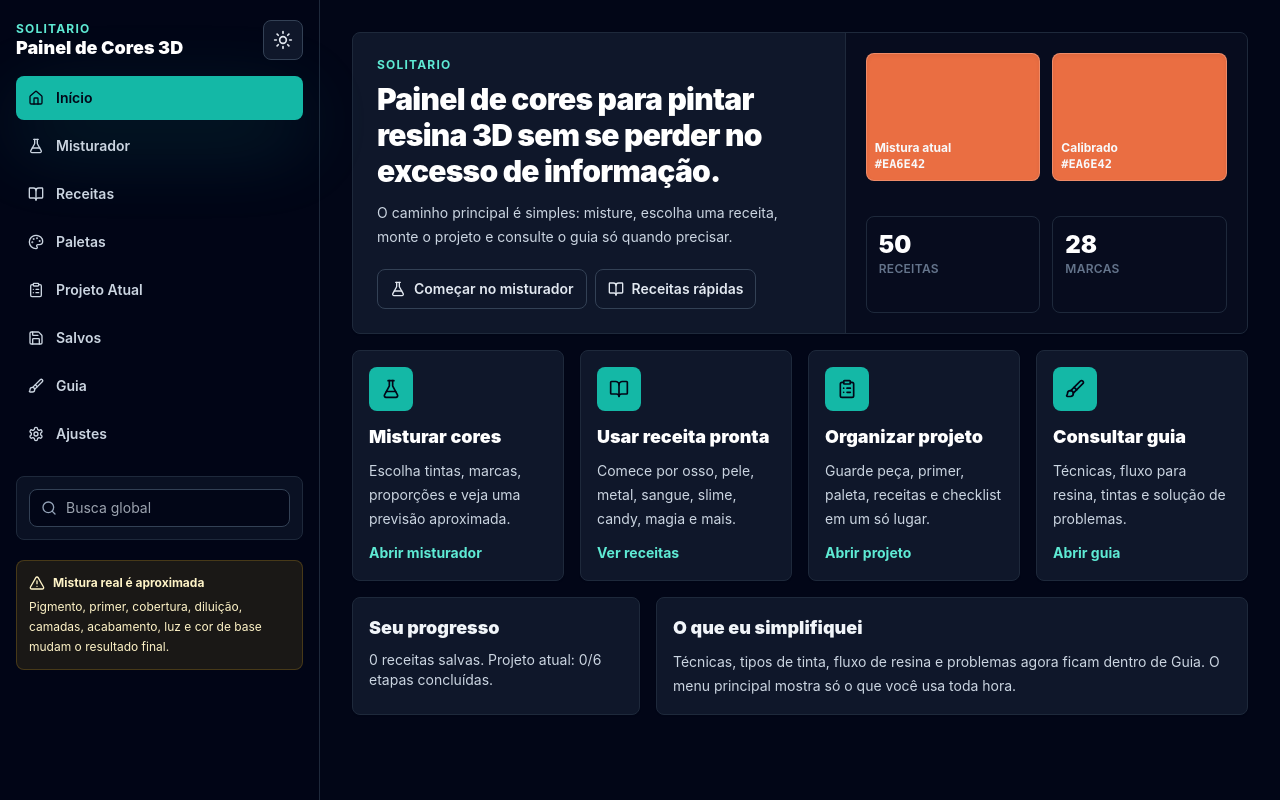
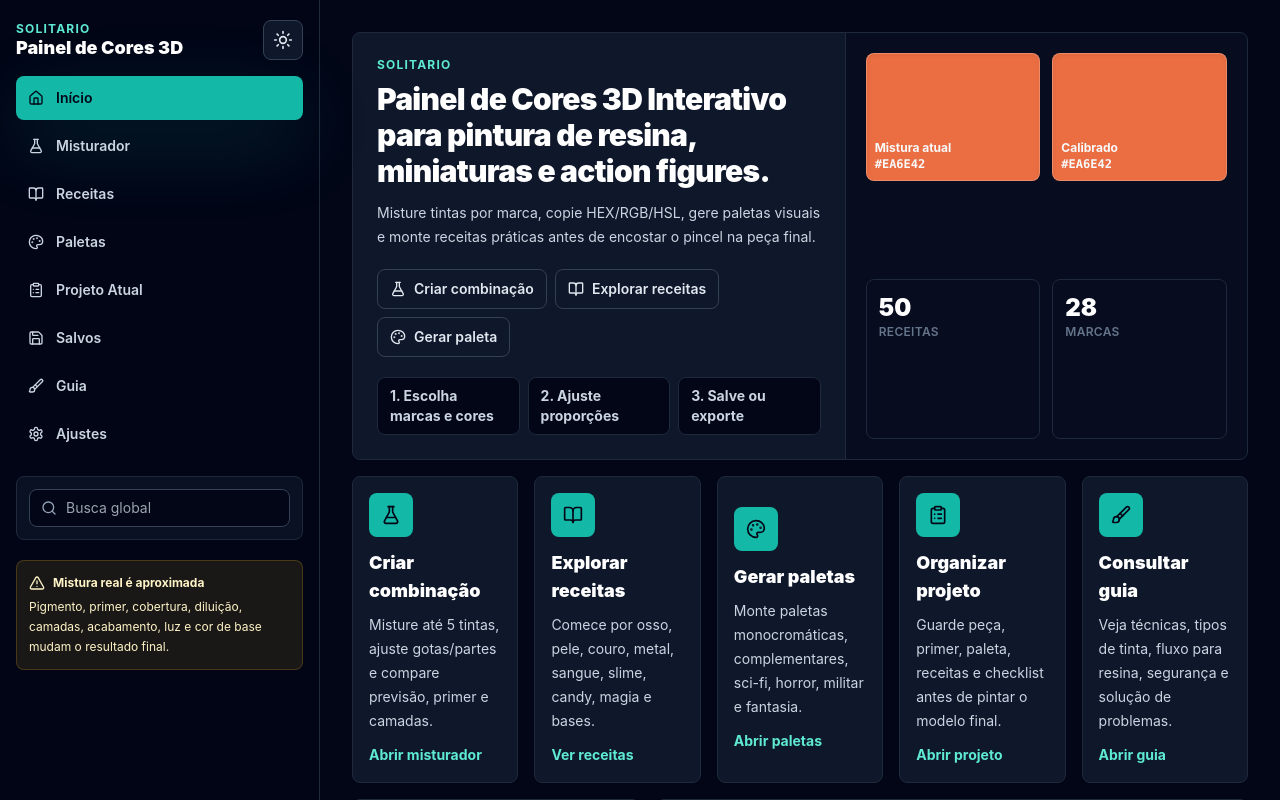
Before and after one commit to Phiricci/Painel-de-Cores, a React (Vite) app: page / in a window 1280 px wide. Shown: the top 800 px of the page. Built offline with nearby package versions, Linux system fonts and the light colour scheme.

Commit message:
Melhora identidade SEO e usabilidade

```diff
--- a/index.html
+++ b/index.html
@@ -5,17 +5,52 @@
     <meta name="viewport" content="width=device-width, initial-scale=1.0" />
     <meta
       name="description"
-      content="Solitario - Painel de Cores 3D: misturador, receitas, técnicas e fluxo para pintura de impressões 3D em resina."
+      content="Misture tintas, escolha marcas, copie HEX/RGB/HSL, gere paletas e siga receitas para pintura de miniaturas, bustos e impressões 3D em resina."
     />
+    <meta name="keywords" content="pintura de miniaturas, resina 3D, paleta de cores, mistura de tintas, Citadel, Vallejo, Acrilex, Army Painter" />
+    <meta name="author" content="Solitario" />
+    <meta property="og:type" content="website" />
+    <meta property="og:locale" content="pt_BR" />
+    <meta property="og:title" content="Solitario | Painel de Cores 3D Interativo" />
+    <meta
+      property="og:description"
+      content="Crie misturas, paletas e receitas de pintura para impressões 3D em resina com marcas, proporções e códigos de cor."
+    />
+    <meta property="og:image" content="/og-image.svg" />
+    <meta name="twitter:card" content="summary_large_image" />
+    <meta name="twitter:title" content="Solitario | Painel de Cores 3D Interativo" />
+    <meta name="twitter:description" content="Misturador, paletas, receitas e guia prático para pintura de miniaturas e resina 3D." />
+    <meta name="twitter:image" content="/og-image.svg" />
     <meta name="theme-color" content="#0f172a" />
     <meta name="apple-mobile-web-app-capable" content="yes" />
     <meta name="apple-mobile-web-app-title" content="Cores 3D" />
     <link rel="manifest" href="/manifest.webmanifest" />
     <link rel="icon" href="/icon.svg" type="image/svg+xml" />
     <link rel="apple-touch-icon" href="/icon.svg" />
-    <title>Solitario - Painel de Cores 3D</title>
+    <title>Solitario | Painel de Cores 3D Interativo</title>
+    <script type="application/ld+json">
+      {
+        "@context": "https://schema.org",
+        "@type": "SoftwareApplication",
+        "name": "Solitario | Painel de Cores 3D Interativo",
+        "applicationCategory": "DesignApplication",
+        "operatingSystem": "Web",
+        "description": "Ferramenta para misturar tintas, gerar paletas e organizar receitas de pintura para miniaturas e impressões 3D em resina.",
+        "inLanguage": "pt-BR",
+        "offers": { "@type": "Offer", "price": "0", "priceCurrency": "BRL" }
+      }
+    </script>
   </head>
   <body>
+    <noscript>
+      <main>
+        <h1>Solitario | Painel de Cores 3D Interativo</h1>
+        <p>
+          Ferramenta para misturar tintas, gerar paletas e organizar receitas de pintura para miniaturas, bustos,
+          dioramas e impressões 3D em resina. Ative o JavaScript para usar o misturador interativo.
+        </p>
+      </main>
+    </noscript>
     <div id="root"></div>
     <script type="module" src="/src/main.tsx"></script>
   </body>
--- a/src/App.tsx
+++ b/src/App.tsx
@@ -268,6 +268,43 @@ const copyToClipboard = async (text: string) => {
   await navigator.clipboard?.writeText(text);
 };
 
+const colorFormats = (hex: string) => {
+  const normalized = normalizeHex(hex);
+  const rgb = hexToRgb(normalized);
+  const hsl = rgbToHsl(rgb);
+  return {
+    hex: normalized.toUpperCase(),
+    rgb: `rgb(${Math.round(rgb.r)}, ${Math.round(rgb.g)}, ${Math.round(rgb.b)})`,
+    hsl: `hsl(${Math.round(hsl.h)} ${Math.round(hsl.s)}% ${Math.round(hsl.l)}%)`,
+    css: `--cor-pintura: ${normalized.toUpperCase()};`,
+  };
+};
+
+const channelLuminance = (value: number) => {
+  const normalized = value / 255;
+  return normalized <= 0.03928 ? normalized / 12.92 : ((normalized + 0.055) / 1.055) ** 2.4;
+};
+
+const relativeLuminance = (hex: string) => {
+  const rgb = hexToRgb(hex);
+  return 0.2126 * channelLuminance(rgb.r) + 0.7152 * channelLuminance(rgb.g) + 0.0722 * channelLuminance(rgb.b);
+};
+
+const contrastRatio = (a: string, b: string) => {
+  const first = relativeLuminance(a);
+  const second = relativeLuminance(b);
+  const light = Math.max(first, second);
+  const dark = Math.min(first, second);
+  return (light + 0.05) / (dark + 0.05);
+};
+
+const contrastLabel = (ratio: number) => {
+  if (ratio >= 7) return "AAA";
+  if (ratio >= 4.5) return "AA";
+  if (ratio >= 3) return "Grande";
+  return "Baixo";
+};
+
 const encodeSharePayload = (payload: ShareRecipePayload) => {
   const json = JSON.stringify(payload);
   const bytes = new TextEncoder().encode(json);
@@ -459,6 +496,82 @@ function ColorSwatch({ hex, label, large = false }: { hex: string; label?: strin
         {label ? <div className="truncate text-xs font-bold">{label}</div> : null}
         <div className="font-mono text-xs font-semibold uppercase">{hex}</div>
       </div>
+    </div>
+  );
+}
+
+function ColorCodePanel({ hex, label = "Cor calibrada" }: { hex: string; label?: string }) {
+  const [copied, setCopied] = useState("");
+  const formats = colorFormats(hex);
+  const whiteContrast = contrastRatio(hex, "#ffffff");
+  const blackContrast = contrastRatio(hex, "#000000");
+  const bestText = whiteContrast >= blackContrast ? "branco" : "preto";
+  const items = [
+    ["HEX", formats.hex],
+    ["RGB", formats.rgb],
+    ["HSL", formats.hsl],
+    ["CSS", formats.css],
+  ] as const;
+
+  const handleCopy = async (formatLabel: string, value: string) => {
+    await copyToClipboard(value);
+    setCopied(formatLabel);
+    window.setTimeout(() => setCopied(""), 1400);
+  };
+
+  return (
+    <div className="rounded-lg border border-slate-200 p-3 dark:border-slate-800">
+      <div className="mb-3 flex flex-wrap items-center justify-between gap-2">
+        <div>
+          <div className="text-sm font-black text-slate-950 dark:text-white">{label}</div>
+          <div className="text-xs text-slate-500 dark:text-slate-400">Toque para copiar códigos de cor.</div>
+        </div>
+        <span className="rounded-md bg-slate-100 px-2 py-1 font-mono text-xs font-bold uppercase text-slate-700 dark:bg-slate-800 dark:text-slate-200">
+          {formats.hex}
+        </span>
+      </div>
+      <div className="grid gap-2 sm:grid-cols-2">
+        {items.map(([formatLabel, value]) => (
+          <button
+            key={formatLabel}
+            type="button"
+            onClick={() => handleCopy(formatLabel, value)}
+            className="flex min-h-11 items-center justify-between gap-2 rounded-lg border border-slate-200 bg-slate-50 px-3 text-left text-xs transition hover:border-teal-400 dark:border-slate-800 dark:bg-slate-950"
+          >
+            <span>
+              <span className="block font-black text-slate-950 dark:text-white">{formatLabel}</span>
+              <span className="block max-w-[190px] truncate font-mono text-slate-600 dark:text-slate-300">{value}</span>
+            </span>
+            <span className="flex items-center gap-1 text-teal-700 dark:text-teal-300">
+              <Copy className="h-3.5 w-3.5" />
+              {copied === formatLabel ? "copiado" : "copiar"}
+            </span>
+          </button>
+        ))}
+      </div>
+      <div className="mt-3 grid gap-2 sm:grid-cols-3">
+        <ContrastSample label="Texto branco" ratio={whiteContrast} background={hex} color="#ffffff" />
+        <ContrastSample label="Texto preto" ratio={blackContrast} background={hex} color="#000000" />
+        <div className="rounded-lg border border-slate-200 bg-white p-3 text-sm dark:border-slate-800 dark:bg-slate-950">
+          <div className="flex items-center gap-2 font-bold text-slate-950 dark:text-white">
+            <Contrast className="h-4 w-4 text-teal-500" />
+            Melhor leitura
+          </div>
+          <p className="mt-2 text-xs leading-5 text-slate-600 dark:text-slate-300">
+            Use texto <strong>{bestText}</strong> sobre esta cor. Contraste é referência digital, não substitui teste na peça.
+          </p>
+        </div>
+      </div>
+    </div>
+  );
+}
+
+function ContrastSample({ label, ratio, background, color }: { label: string; ratio: number; background: string; color: string }) {
+  return (
+    <div className="rounded-lg border border-white/20 p-3" style={{ background, color }}>
+      <div className="text-xs font-black">{label}</div>
+      <div className="mt-1 font-mono text-sm font-bold">{ratio.toFixed(1)}:1</div>
+      <div className="mt-2 inline-flex rounded-md bg-black/15 px-2 py-1 text-[11px] font-black uppercase">{contrastLabel(ratio)}</div>
     </div>
   );
 }
@@ -1286,29 +1399,36 @@ function HomeSection({
   const completedTasks = project.tasks.filter((task) => task.done).length;
   const quickCards = [
     {
-      title: "Misturar cores",
-      text: "Escolha tintas, marcas, proporções e veja uma previsão aproximada.",
+      title: "Criar combinação",
+      text: "Misture até 5 tintas, ajuste gotas/partes e compare previsão, primer e camadas.",
       icon: FlaskConical,
       action: () => setSection("mixer"),
       label: "Abrir misturador",
     },
     {
-      title: "Usar receita pronta",
-      text: "Comece por osso, pele, metal, sangue, slime, candy, magia e mais.",
+      title: "Explorar receitas",
+      text: "Comece por osso, pele, couro, metal, sangue, slime, candy, magia e bases.",
       icon: BookOpen,
       action: () => setSection("recipes"),
       label: "Ver receitas",
     },
     {
+      title: "Gerar paletas",
+      text: "Monte paletas monocromáticas, complementares, sci-fi, horror, militar e fantasia.",
+      icon: Palette,
+      action: () => setSection("palettes"),
+      label: "Abrir paletas",
+    },
+    {
       title: "Organizar projeto",
-      text: "Guarde peça, primer, paleta, receitas e checklist em um só lugar.",
+      text: "Guarde peça, primer, paleta, receitas e checklist antes de pintar o modelo final.",
       icon: ClipboardList,
       action: () => setSection("project"),
       label: "Abrir projeto",
     },
     {
       title: "Consultar guia",
-      text: "Técnicas, fluxo para resina, tintas e solução de problemas.",
+      text: "Veja técnicas, tipos de tinta, fluxo para resina, segurança e solução de problemas.",
       icon: Brush,
       action: () => setSection("guide"),
       label: "Abrir guia",
@@ -1321,15 +1441,23 @@ function HomeSection({
         <div className="grid gap-0 lg:grid-cols-[1.1fr_0.9fr]">
           <div className="p-5 sm:p-6">
             <p className="text-xs font-bold uppercase tracking-widest text-teal-600 dark:text-teal-300">Solitario</p>
-            <h2 className="mt-2 max-w-3xl text-3xl font-black tracking-tight text-slate-950 dark:text-white">
-              Painel de cores para pintar resina 3D sem se perder no excesso de informação.
-            </h2>
+            <h1 className="mt-2 max-w-3xl text-3xl font-black tracking-tight text-slate-950 dark:text-white">
+              Painel de Cores 3D Interativo para pintura de resina, miniaturas e action figures.
+            </h1>
             <p className="mt-3 max-w-2xl text-sm leading-6 text-slate-600 dark:text-slate-300">
-              O caminho principal é simples: misture, escolha uma receita, monte o projeto e consulte o guia só quando precisar.
+              Misture tintas por marca, copie HEX/RGB/HSL, gere paletas visuais e monte receitas práticas antes de encostar o pincel na peça final.
             </p>
             <div className="mt-5 flex flex-wrap gap-2">
-              <IconButton icon={FlaskConical} label="Começar no misturador" onClick={() => setSection("mixer")} />
-              <IconButton icon={BookOpen} label="Receitas rápidas" onClick={() => setSection("recipes")} />
+              <IconButton icon={FlaskConical} label="Criar combinação" onClick={() => setSection("mixer")} />
+              <IconButton icon={BookOpen} label="Explorar receitas" onClick={() => setSection("recipes")} />
+              <IconButton icon={Palette} label="Gerar paleta" onClick={() => setSection("palettes")} />
+            </div>
+            <div className="mt-5 grid gap-2 text-sm text-slate-600 dark:text-slate-300 sm:grid-cols-3">
+              {["1. Escolha marcas e cores", "2. Ajuste proporções", "3. Salve ou exporte"].map((step) => (
+                <div key={step} className="rounded-lg border border-slate-200 bg-slate-50 px-3 py-2 font-bold dark:border-slate-800 dark:bg-slate-950">
+                  {step}
+                </div>
+              ))}
             </div>
           </div>
           <div className="grid grid-cols-2 gap-3 border-t border-slate-200 bg-slate-50 p-5 dark:border-slate-800 dark:bg-slate-950/60 lg:border-l lg:border-t-0">
@@ -1341,7 +1469,7 @@ function HomeSection({
         </div>
       </section>
 
-      <div className="grid gap-4 md:grid-cols-2 xl:grid-cols-4">
+      <div className="grid gap-4 md:grid-cols-2 xl:grid-cols-5">
         {quickCards.map((card) => {
           const Icon = card.icon;
           return (
@@ -1370,9 +1498,9 @@ function HomeSection({
           </p>
         </DataCard>
         <DataCard className="lg:col-span-2">
-          <h3 className="text-lg font-black">O que eu simplifiquei</h3>
+          <h3 className="text-lg font-black">Fluxo recomendado</h3>
           <p className="mt-2 text-sm leading-6 text-slate-600 dark:text-slate-300">
-            Técnicas, tipos de tinta, fluxo de resina e problemas agora ficam dentro de Guia. O menu principal mostra só o que você usa toda hora.
+            Use o misturador para achar a cor, adapte para sua marca, escolha uma receita pronta e salve no Projeto Atual. O guia fica separado para consulta, sem atrapalhar a pintura.
           </p>
         </DataCard>
       </div>
@@ -1888,6 +2016,10 @@ function MixerSection(props: {
             </div>
           </div>
 
+          <div className="mt-3">
+            <ColorCodePanel hex={calibratedHex} label="Códigos e contraste do resultado calibrado" />
+          </div>
+
           <div className="mt-3 grid gap-3 sm:grid-cols-2">
             <div className="rounded-lg border border-slate-200 p-3 dark:border-slate-800">
               <div className="mb-2 flex items-center gap-2 text-sm font-bold">
```
Also changed, not shown: public/manifest.webmanifest, public/og-image.svg (added).
